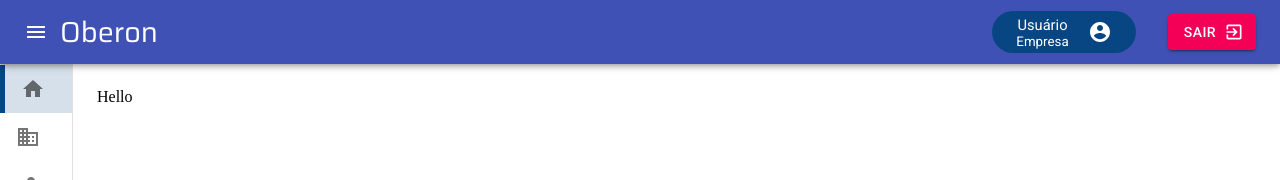
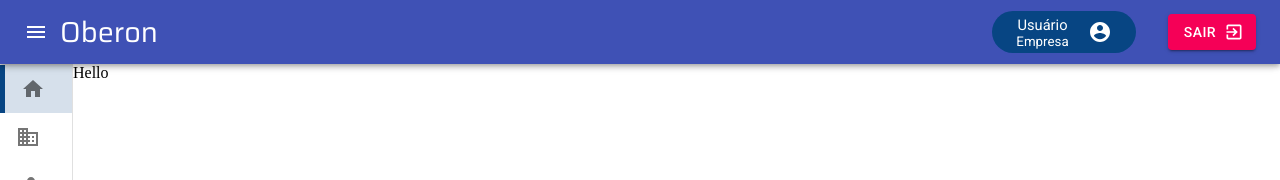
Before and after one commit to robsonquedevez/oberon, a React (Create React App) app in the folder app/: page /home in a window 1280 px wide. Shown: the top 180 px of the page. Built offline with nearby package versions, Linux system fonts and the light colour scheme.

Commit message:
Created map component

```diff
--- a/app/src/components/BaseNavbar/index.tsx
+++ b/app/src/components/BaseNavbar/index.tsx
@@ -81,16 +81,15 @@ const useStyles = makeStyles((theme) => ({
             width: theme.spacing(9) + 1,
     },
     },
-        toolbar: {
+    toolbar: {
         display: 'flex',
         alignItems: 'center',
         justifyContent: 'flex-end',
         padding: theme.spacing(0, 1),
         ...theme.mixins.toolbar,
     },
-        content: {
-        flexGrow: 1,
-        padding: theme.spacing(3),
+    content: {
+        flex: 1,
     },
     toolBar: {
         display: 'flex',
```
